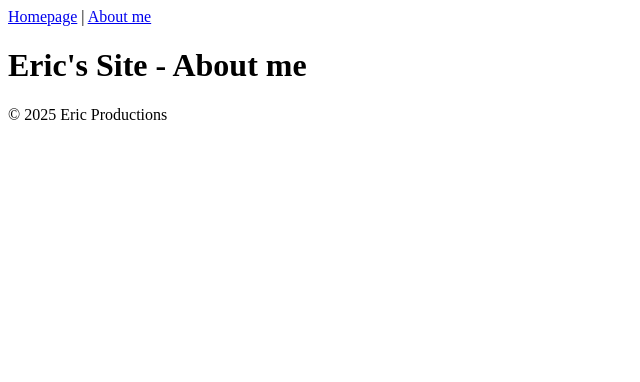
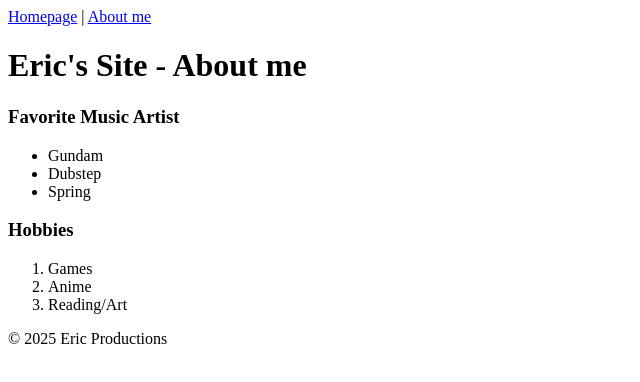
Before and after one commit to Voltage141/COMP1A.Exercise-, a plain HTML site: page About.html in a window 1280 px wide. Shown: the whole page, without its empty margins (0-640 px from the left). Drawn offline with Linux system fonts and the light colour scheme.

Commit message:
Added more content to About.html

```diff
--- a/About.html
+++ b/About.html
@@ -15,7 +15,22 @@
         <h1>Eric's Site - About me</h1>
     </header>
     <main>
-
+<section>
+    <h3>Favorite Music Artist</h3>
+    <ul>
+        <li>Gundam</li>
+        <li>Dubstep</li>
+        <li>Spring</li>
+    </ul>
+</section>
+<section>
+    <h3>Hobbies</h3>
+    <ol>
+        <li>Games</li>
+        <li>Anime</li>
+        <li>Reading/Art</li>
+    </ol>
+</section>
     </main>
     <footer>
 <p>&copy; 2025 Eric Productions</p>
```
